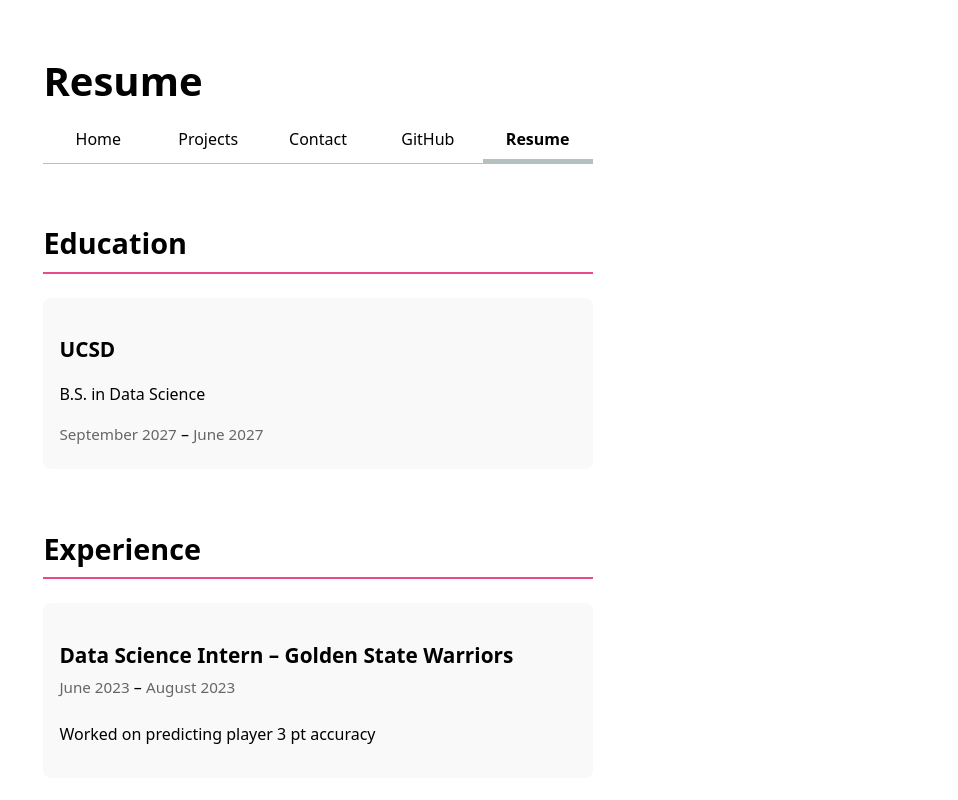
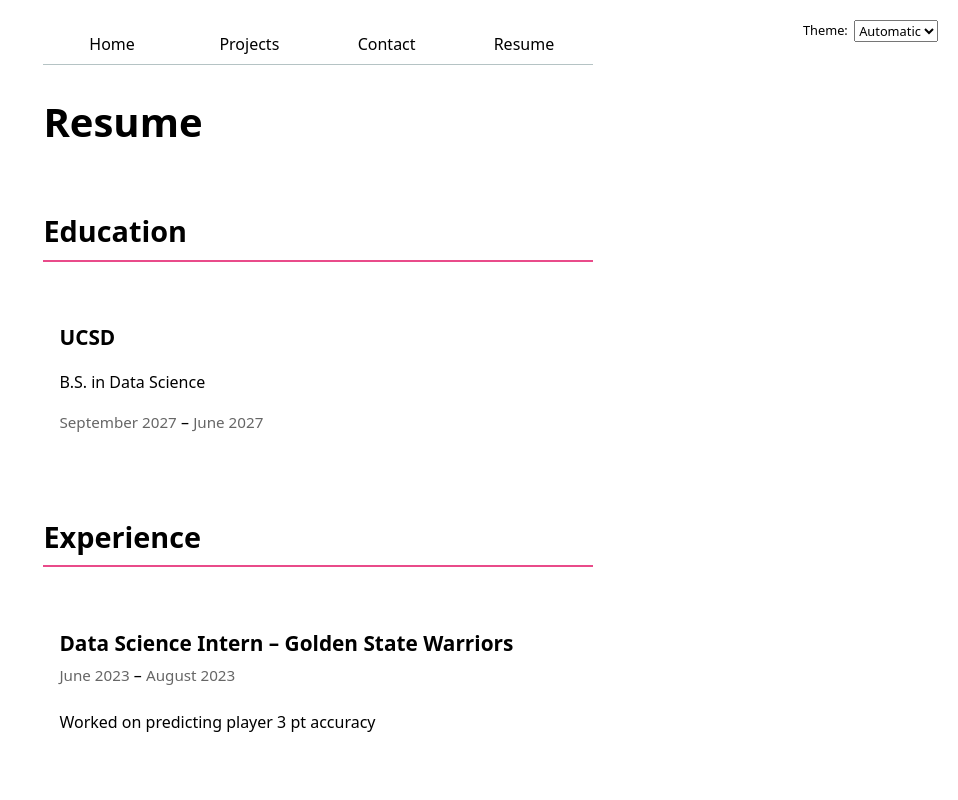
Before and after one commit to akuppal/portfolio, a plain HTML site: page resume/index.html in a window 1280 px wide. Shown: the top 800 px of the page, without its empty margins (322-1280 px from the left). Drawn offline with Linux system fonts and the light colour scheme.

Commit message:
Lab 3
JS changes

```diff
--- /dev/null
+++ b/global.js
@@ -0,0 +1,91 @@
+console.log("IT’S ALIVE!");
+
+function $$(selector, context = document) {
+  return Array.from(context.querySelectorAll(selector));
+}
+
+// Define all your site pages
+let pages = [
+  { url: 'index.html', title: 'Home' },
+  { url: 'projects/', title: 'Projects' },
+  { url: 'contact/', title: 'Contact' },
+  { url: 'resume/', title: 'Resume' },
+];
+
+// Create and add the <nav> to the top of the body
+let nav = document.createElement('nav');
+document.body.prepend(nav);
+
+// Set the base path to the /portfolio/ folder
+const BASE_PATH = "/portfolio/";
+
+// Loop through pages and build <a> links
+for (let p of pages) {
+  let url = p.url;
+  let title = p.title;
+
+  // Prefix BASE_PATH if it's a relative link
+  if (!url.startsWith('http')) {
+    url = BASE_PATH + url;
+  }
+
+  let a = document.createElement('a');
+  a.href = url;
+  a.textContent = title;
+
+  // Highlight current page
+  a.classList.toggle(
+    'current',
+    a.host === location.host && a.pathname === location.pathname
+  );
+
+  // Open external links in a new tab
+  a.toggleAttribute('target', a.host !== location.host);
+
+  nav.append(a);
+}
+
+
+document.body.insertAdjacentHTML(
+    'afterbegin',
+    `
+    <label class="color-scheme">
+      Theme:
+      <select id="theme-switch">
+        <option value="light dark">Automatic</option>
+        <option value="light">Light</option>
+        <option value="dark">Dark</option>
+      </select>
+    </label>
+    `
+  );
+
+
+const select = document.querySelector('.color-scheme select');
+
+select.addEventListener('input', function (event) {
+  const newScheme = event.target.value;
+  console.log('color scheme changed to', newScheme);
+
+  // Apply the new color scheme to the root <html> element
+  document.documentElement.style.setProperty('color-scheme', newScheme);
+});
+
+// ✅ 1. If there's a saved preference, apply it on page load
+if ("colorScheme" in localStorage) {
+    const savedScheme = localStorage.colorScheme;
+    document.documentElement.style.setProperty('color-scheme', savedScheme);
+    select.value = savedScheme; // Set the dropdown to match
+  }
+
+  // ✅ 2. Save the user's preference when changed
+  select.addEventListener('input', function (event) {
+    const newScheme = event.target.value;
+    console.log('color scheme changed to', newScheme);
+
+    // Apply the new color scheme
+    document.documentElement.style.setProperty('color-scheme', newScheme);
+
+    // Save the preference
+    localStorage.colorScheme = newScheme;
+  });
--- a/resume/index.html
+++ b/resume/index.html
@@ -8,17 +8,6 @@
 <body class="resume">
 
     <h1>Resume</h1>
-
-
-    <nav>
-        <ul>
-            <li><a href="../index.html">Home</a></li>
-            <li><a href="../projects/index.html">Projects</a></li>
-            <li><a href="../contact/index.html">Contact</a></li>
-            <li><a href="https://github.com/akuppal" target="_blank">GitHub</a></li>
-            <li><a href="index.html" class="current">Resume</a></li>
-        </ul>
-    </nav>
 
     <section>
         <header>
@@ -63,5 +52,7 @@
         </ul>
     </section>
 
+    <script type="module" src="../global.js"></script>
+
 </body>
 </html>
--- a/styles.css
+++ b/styles.css
@@ -48,7 +48,7 @@ nav a {
 
 nav a:hover {
   border-bottom: 0.3em solid var(--color-accent);
-  background-color: oklch(from var(--color-accent) 95% 5% h);
+  background-color: color-mix(in oklch, var(--color-accent), canvas 85%);
 }
 
 input,
@@ -112,15 +112,29 @@ form button {
   margin-bottom: 2em;
 }
 
+/* .resume article {
+  background-color: #f9f9f9;
+  padding: 1em;
+  border-radius: 0.5em;
+  margin-top: 1em;
+} */
 .resume article {
-  background-color: #f9f9f9;
+  background-color: canvas;
+  color: canvastext;
   padding: 1em;
   border-radius: 0.5em;
   margin-top: 1em;
 }
 
+/* .skills ul {
+  background-color: #f9f9f9;
+  padding: 1em;
+  border-radius: 0.5em;
+  margin-top: 1em;
+} */
 .skills ul {
-  background-color: #f9f9f9;
+  background-color: canvas;
+  color: canvastext;
   padding: 1em;
   border-radius: 0.5em;
   margin-top: 1em;
@@ -142,3 +156,34 @@ form button {
   font-size: 0.95rem;
   box-shadow: 0 1px 2px rgba(0, 0, 0, 0.1);
 }
+
+html {
+  color-scheme: light dark;
+}
+
+nav {
+  --border-color: oklch(50% 10% 200 / 40%);
+  border-bottom: 1px solid var(--border-color);
+  /* other nav styles... */
+}
+
+
+.color-scheme {
+  position: absolute;
+  top: 1rem;
+  right: 1rem;
+  font-size: 80%;
+  font-family: inherit;
+  background: none;
+  border: none;
+  padding: 0.3em;
+  z-index: 999;
+  display: flex;
+  align-items: center;
+  gap: 0.5em;
+}
+
+.color-scheme select {
+  font-family: inherit;
+  font-size: 1em;
+}
```
Also changed, not shown: contact/index.html (+2 -9 lines), index.html (+2 -10 lines), projects/index.html (+2 -9 lines).
